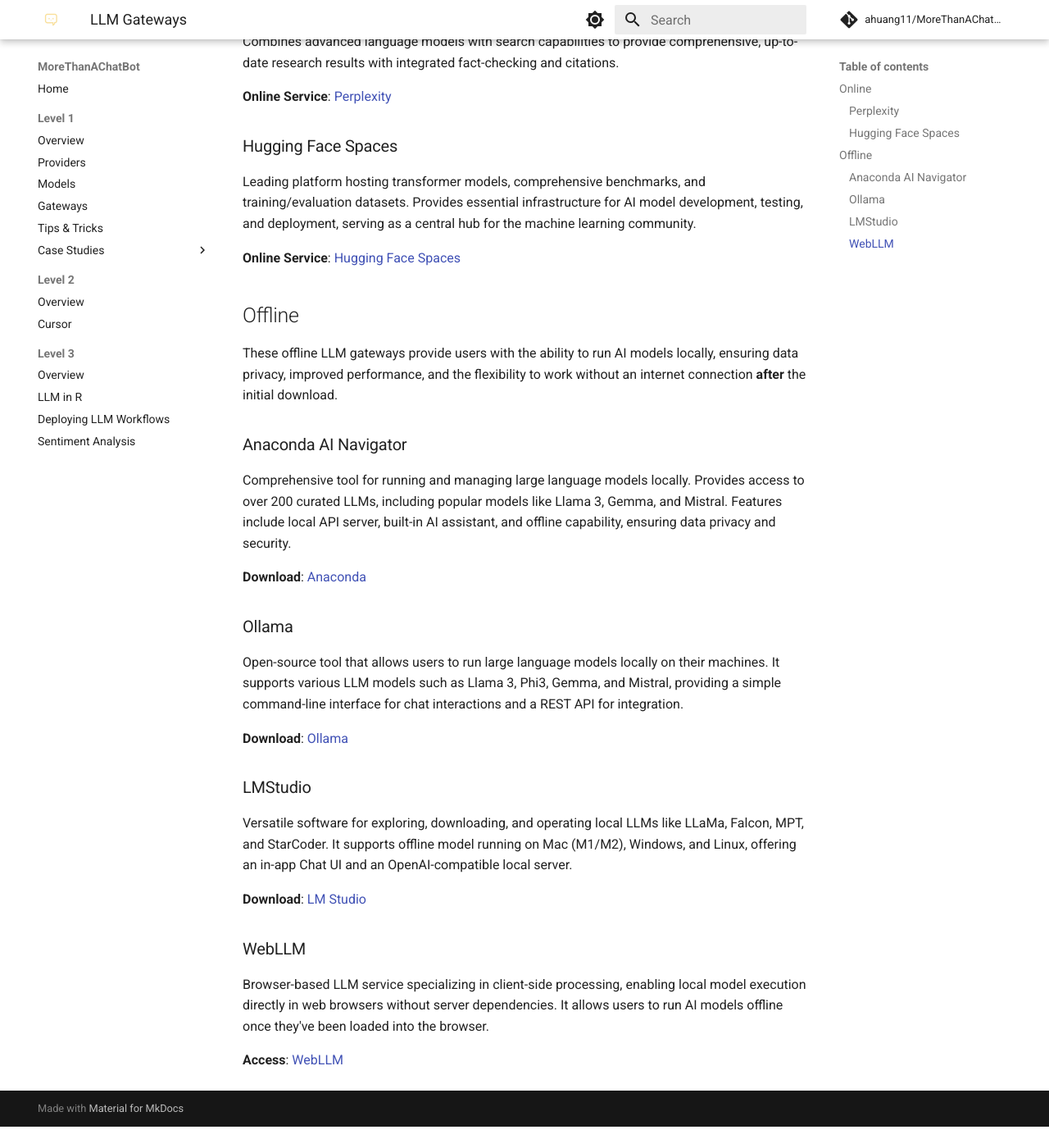
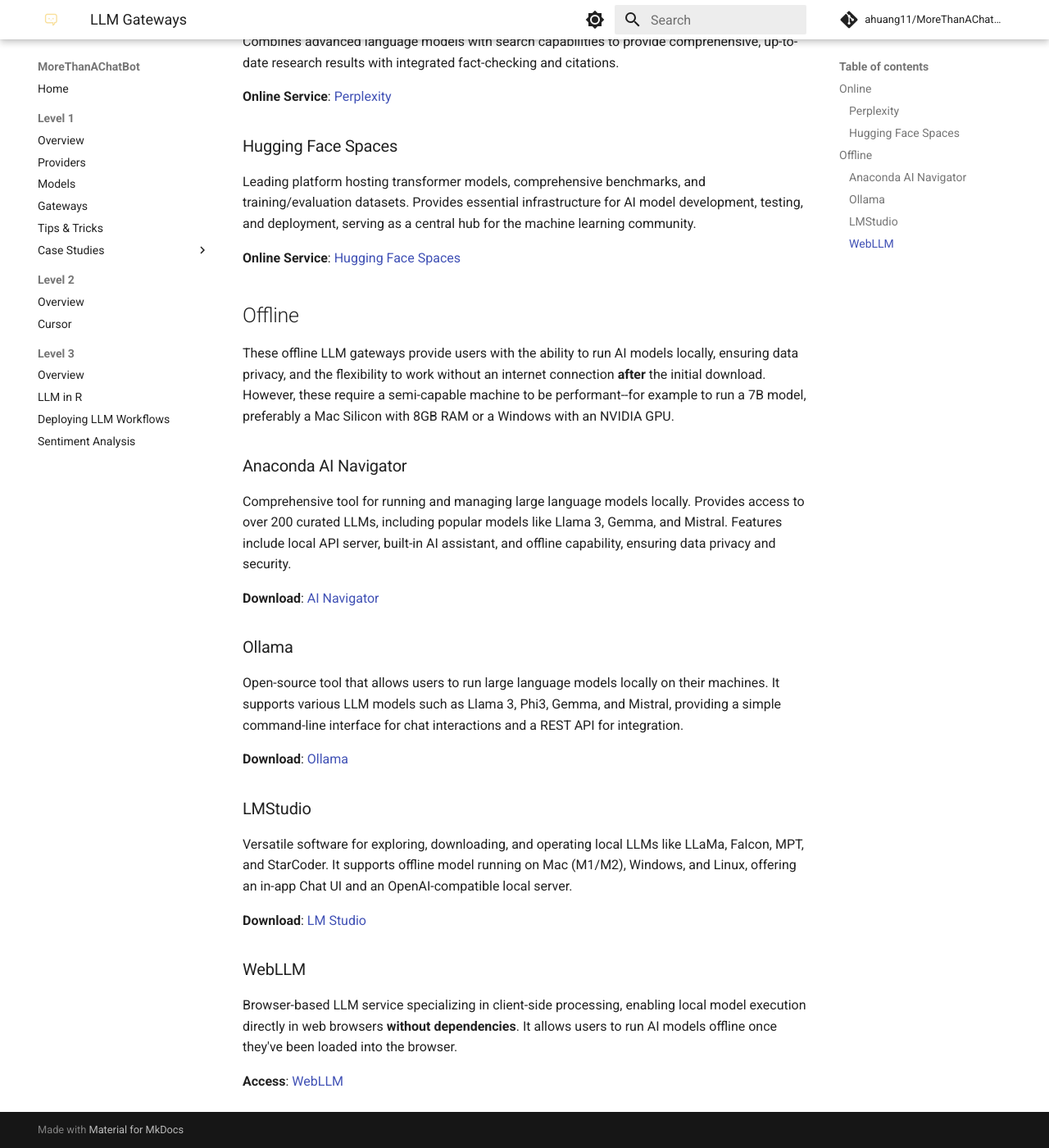
Before and after one commit to ahuang11/MoreThanAChatBot, an MkDocs documentation site: the page built from docs/level1/gateways.md, in a window 1280 px wide and 1400 px high, scrolled down 413 px. Shown: the whole window at 82% size. Built offline with MkDocs 1.6.1 and Material for MkDocs 9.7.7, drawn with Linux system fonts in a browser that asks for light colours; comment, search, counter and statistics services are not loaded; before the commit the page ends 1787 px from its top, so only the background shows below that.

Commit message:
Move things around

```diff
--- a/docs/level1/gateways.md
+++ b/docs/level1/gateways.md
@@ -20,13 +20,13 @@
 
 ## Offline
 
-These offline LLM gateways provide users with the ability to run AI models locally, ensuring data privacy, improved performance, and the flexibility to work without an internet connection **after** the initial download.
+These offline LLM gateways provide users with the ability to run AI models locally, ensuring data privacy, and the flexibility to work without an internet connection **after** the initial download. However, these require a semi-capable machine to be performant--for example to run a 7B model, preferably a Mac Silicon with 8GB RAM or a Windows with an NVIDIA GPU.
 
 ### Anaconda AI Navigator
 
 Comprehensive tool for running and managing large language models locally. Provides access to over 200 curated LLMs, including popular models like Llama 3, Gemma, and Mistral. Features include local API server, built-in AI assistant, and offline capability, ensuring data privacy and security.
 
-**Download**: [Anaconda](https://www.anaconda.com/products/ai-navigator#downloads)
+**Download**: [AI Navigator](https://www.anaconda.com/products/ai-navigator#downloads)
 
 ### Ollama
 
@@ -42,6 +42,6 @@
 
 ### WebLLM
 
-Browser-based LLM service specializing in client-side processing, enabling local model execution directly in web browsers without server dependencies. It allows users to run AI models offline once they've been loaded into the browser.
+Browser-based LLM service specializing in client-side processing, enabling local model execution directly in web browsers **without dependencies**. It allows users to run AI models offline once they've been loaded into the browser.
 
 **Access**: [WebLLM](https://chat.webllm.ai/)
```
Also changed, not shown: docs/level1/models.md (+4 -4 lines).
